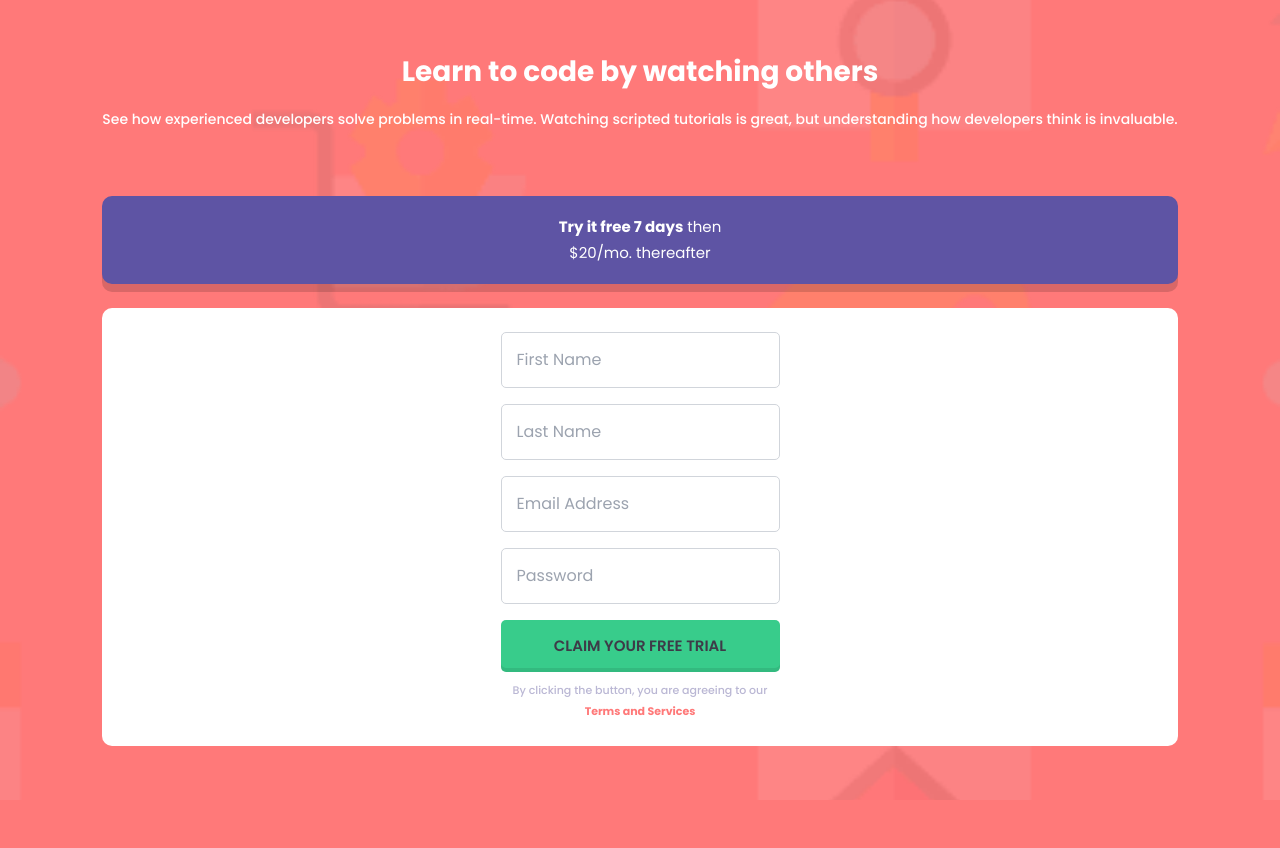
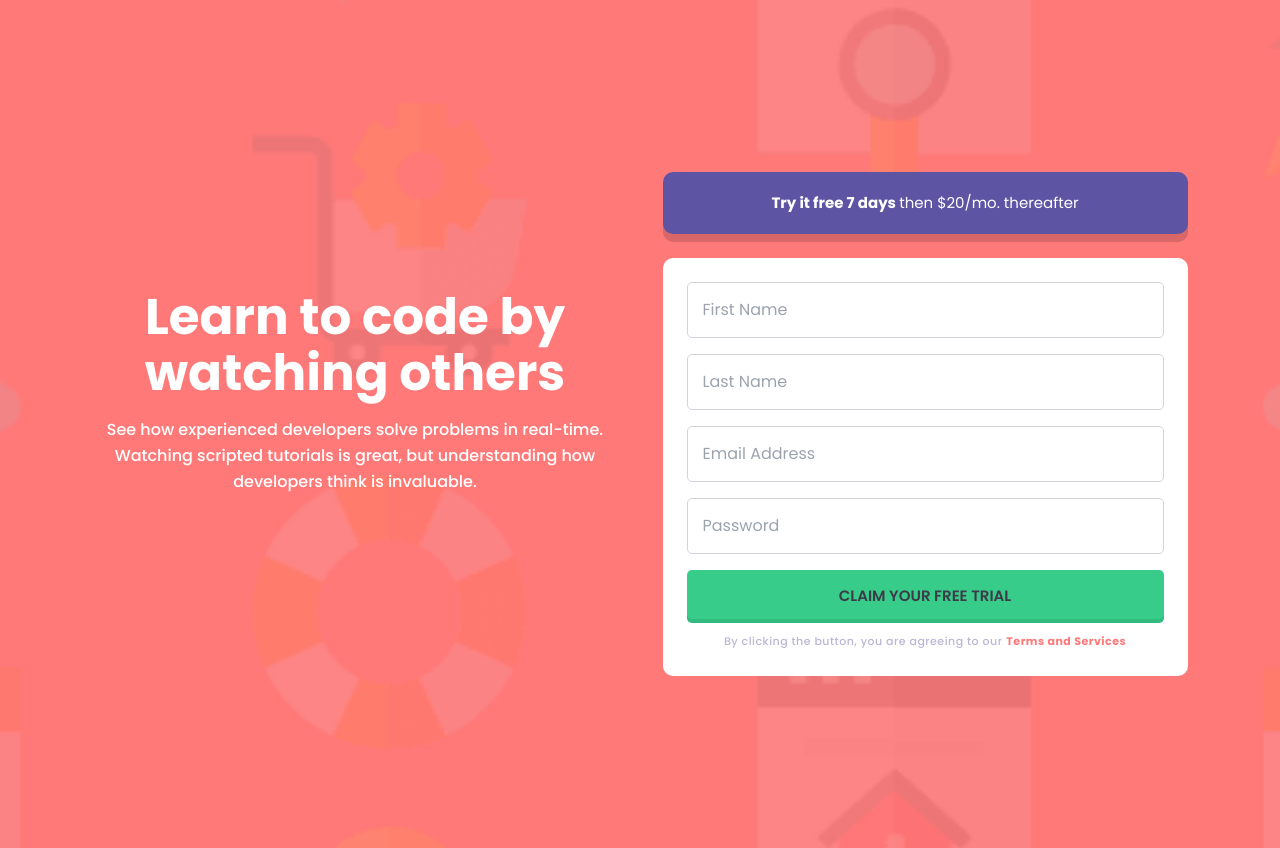
Before and after one commit to BYCODDE/intro-component-with-sign-up-form, a React (Vite) app: page / in a window 1280 px wide. Before the commit the page ends 800 px from the top, so only its background shows below. Built offline with nearby package versions, Linux system fonts and the light colour scheme.

Commit message:
final commit for now everything done!

```diff
--- a/src/App.tsx
+++ b/src/App.tsx
@@ -4,10 +4,10 @@ import Main from "./components/Main/Main";
 
 function App() {
   return (
-    <>
+    <div className="lg:gap-[45px] lg:flex lg:flex-row lg:justify-center lg:items-center lg:w-full lg:min-h-screen lg:text-center">
       <Header />
       <Main />
-    </>
+    </div>
   );
 }
 
--- a/src/components/Header/Header.tsx
+++ b/src/components/Header/Header.tsx
@@ -1,15 +1,15 @@
 function Header() {
   return (
-    <header>
-      <h1 className="text-[28px] font-bold  leading-[36px]">
+    <header className="xl:max-w-[525px] max-w-[327px] ">
+      <h1 className="xl:leading-[56px]   xl:text-[50px]  text-[28px] font-bold  leading-[36px]">
         Learn to code by watching others
       </h1>
-      <p className="text-[14px] font-medium leading-[26px] mt-[16px] mb-[64px]">
+      <p className="  xl:text-[16px]  text-[14px] font-medium leading-[26px] mt-[16px] mb-[64px]">
         See how experienced developers solve problems in real-time. Watching
         scripted tutorials is great, but understanding how developers think is
         invaluable.
       </p>
-      <div className="rounded-[10px] bg-[#5E54A4]  max-h-[88px] font-[400] text-[15px] leading-[26px] p-[18px] shadow-custom  mb-[24px] cursor-pointer">
+      <div className="lg:hidden    block  rounded-[10px] bg-[#5E54A4]  max-h-[88px] font-[400] text-[15px] leading-[26px] p-[18px] shadow-custom  mb-[24px] cursor-pointer">
         <span className="font-bold">Try it free 7 days</span> then <br />
         $20/mo. thereafter
       </div>
--- a/src/components/Main/Main.tsx
+++ b/src/components/Main/Main.tsx
@@ -11,7 +11,7 @@ type FormData = {
 function Main() {
   const [emailPlaceholder, setEmailPlaceholder] = useState("Email Address");
   const handleEmailChange = (e: React.ChangeEvent<HTMLInputElement>) => {
-    setEmailPlaceholder("Email Address"); // Reset placeholder when user starts typing
+    setEmailPlaceholder("Email Address");
     setValue("email", e.target.value, { shouldValidate: true });
   };
 
@@ -29,13 +29,17 @@ function Main() {
   };
 
   return (
-    <main>
+    <main className="xl:min-w-[525px]   max-w-[327px]">
+      <div className="hidden lg:block  rounded-[10px] bg-[#5E54A4]  max-h-[88px] font-[400] text-[15px] leading-[26px] p-[18px] shadow-custom  mb-[24px] cursor-pointer">
+        <span className="font-bold">Try it free 7 days </span> then $20/mo.
+        thereafter
+      </div>
       <form
         onSubmit={handleSubmit(onSubmit)}
         className="rounded-[10px] bg-white p-[24px] cursor-pointer text-[#3D3B48]"
       >
         <div className="flex justify-center items-center flex-col gap-[16px]">
-          <div className="relative w-full max-w-[279px]">
+          <div className="xl:max-w-[525px]     relative w-full max-w-[279px]">
             <input
               className={`w-full p-[15px] border max-h-[56px] placeholder-custom focus:outline-none focus:border-1 focus:border-solid focus:border-[#5E54A4] rounded-[5px] ${
                 errors.first_name ? "border-[#FF7979]" : "border-gray-300"
@@ -58,7 +62,7 @@ function Main() {
               </>
             )}
           </div>
-          <div className="relative w-full max-w-[279px]">
+          <div className="xl:max-w-[525px]       relative w-full max-w-[279px]">
             <input
               className={`w-full p-[15px] border max-h-[56px] placeholder-custom focus:outline-none focus:border-1 focus:border-solid focus:border-[#5E54A4] rounded-[5px] ${
                 errors.last_name ? "border-[#FF7979]" : "border-gray-300"
@@ -81,7 +85,7 @@ function Main() {
               </>
             )}
           </div>
-          <div className="relative w-full max-w-[279px]">
+          <div className="xl:max-w-[525px]       relative w-full max-w-[279px]">
             <input
               className={`w-full p-[15px] border max-h-[56px] placeholder-custom focus:outline-none focus:border-1 focus:border-solid focus:border-[#5E54A4] rounded-[5px] ${
                 errors.email
@@ -113,7 +117,7 @@ function Main() {
               </>
             )}
           </div>
-          <div className="relative w-full max-w-[279px]">
+          <div className="  xl:max-w-[525px]     relative w-full max-w-[279px]">
             <input
               className={`w-full p-[15px] border max-h-[56px] placeholder-custom focus:outline-none focus:border-1 focus:border-solid focus:border-[#5E54A4] rounded-[5px] ${
                 errors.password ? "border-[#FF7979]" : "border-gray-300"
@@ -139,14 +143,16 @@ function Main() {
           </div>
         </div>
         <button
-          className="bg-[#38CC8B] text-[15px] p-[15px] font-[600] rounded-[5px] shadow-custom2 w-full max-w-[279px] max-h-[56px] mt-[16px] mb-[8px]"
+          className="xl:max-w-[525px]    bg-[#38CC8B] text-[15px] p-[15px] font-[600] rounded-[5px] shadow-custom2 w-full max-w-[279px] max-h-[56px] mt-[16px] mb-[8px]"
           type="submit"
         >
           CLAIM YOUR FREE TRIAL
         </button>
-        <p className="text-[11px] text-[#BAB7D4] font-medium leading-[21px] flex flex-col">
+        <p className="xl:tracking-[0.5px] xl:justify-center xl:items-center xl:flex-row text-[11px] text-[#BAB7D4] font-medium leading-[21px] flex flex-col">
           By clicking the button, you are agreeing to our
-          <span className="text-[#FF7979] font-bold">Terms and Services</span>
+          <span className="text-[#FF7979] font-bold ml-1">
+            Terms and Services
+          </span>
         </p>
       </form>
     </main>
--- /dev/null
+++ b/src/components/Price/Price.tsx
@@ -0,0 +1,12 @@
+
+
+function Price() {
+  return (
+    <div className="rounded-[10px] bg-[#5E54A4]  max-h-[88px] font-[400] text-[15px] leading-[26px] p-[18px] shadow-custom  mb-[24px] cursor-pointer">
+      <span className="font-bold">Try it free 7 days</span> then <br />
+      $20/mo. thereafter
+    </div>
+  );
+}
+
+export default Price
```
